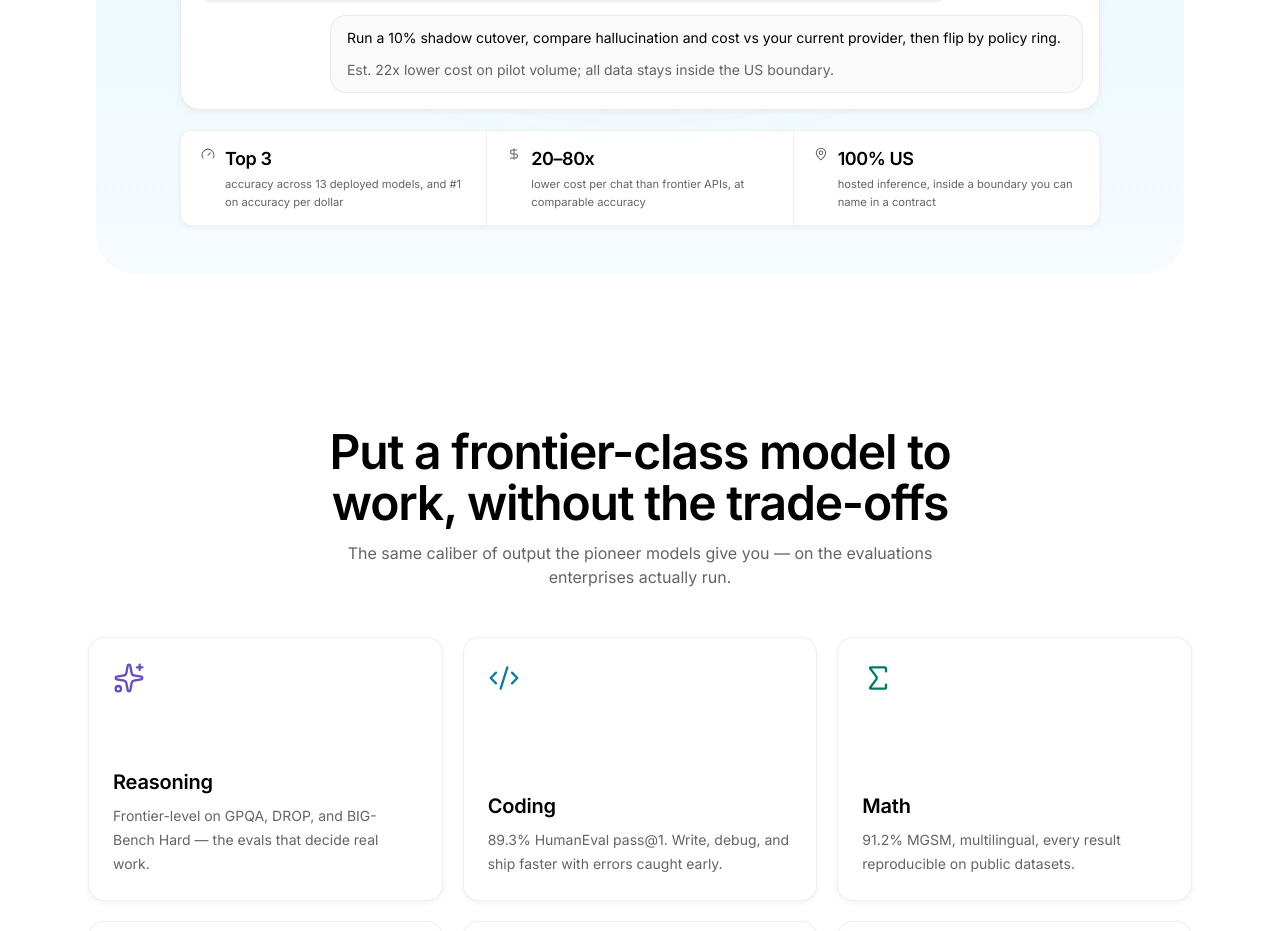
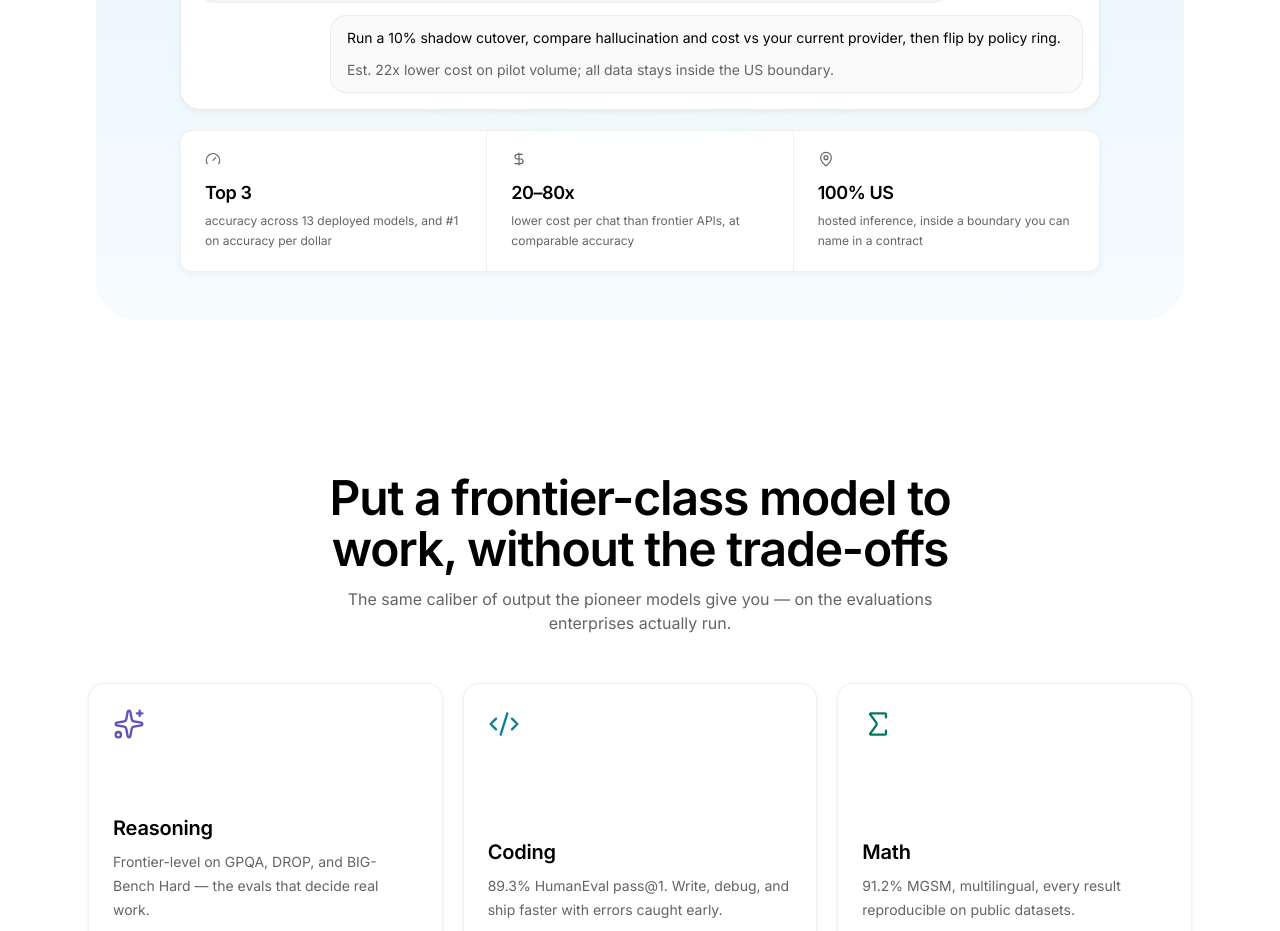
Before and after one commit to freitaspauloo/Paulo, a Next.js app: page /landing in a window 1280 px wide. Shown: the part 840-1771 px from the top of the page. Built offline with nearby package versions, Linux system fonts and the light colour scheme.

Commit message:
Align hero stats icons above text and improve spacing

```diff
--- a/src/components/landing/landing-page.tsx
+++ b/src/components/landing/landing-page.tsx
@@ -187,17 +187,17 @@ export function LandingPage() {
               {stats.map((s) => (
                 <div
                   key={s.value}
-                  className="flex flex-1 items-start gap-2.5 px-4 py-3 sm:px-5 sm:py-3.5"
+                  className="flex flex-1 flex-col gap-2.5 px-5 py-4 sm:gap-3 sm:px-6 sm:py-5"
                 >
                   <s.icon
-                    className="mt-0.5 size-3.5 shrink-0 text-[#646464]"
+                    className="size-4 shrink-0 text-[#646464]"
                     strokeWidth={1.75}
                   />
-                  <div className="min-w-0 space-y-0.5">
+                  <div className="min-w-0 space-y-1">
                     <div className="text-base font-semibold tracking-tight sm:text-lg">
                       {s.value}
                     </div>
-                    <p className="text-[0.65rem] leading-4 text-[#646464] sm:text-[0.7rem] sm:leading-[1.125rem]">
+                    <p className="text-xs leading-5 text-[#646464]">
                       {s.label}
                     </p>
                   </div>
```
